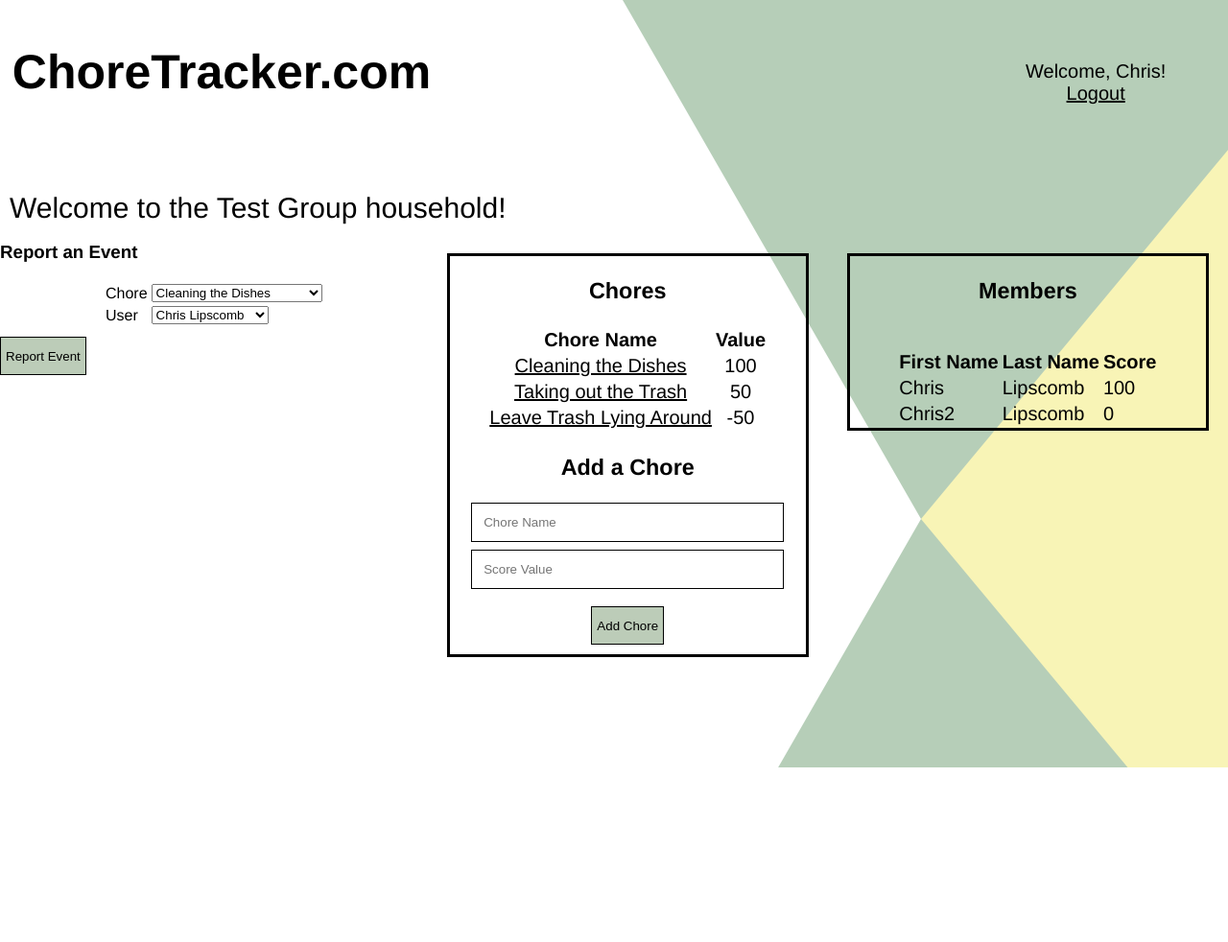
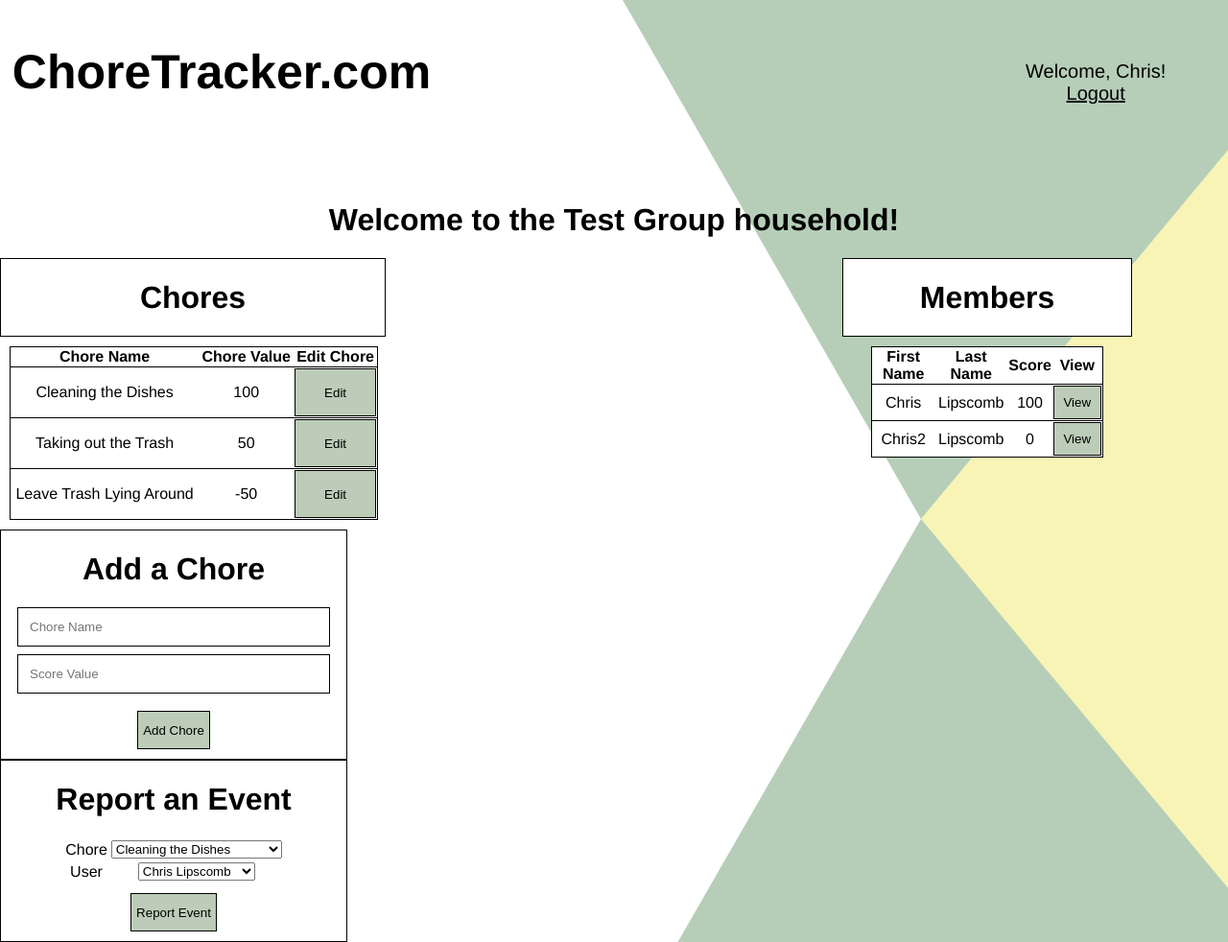
Before and after one commit to Risch1997/IIT-Project, a PHP site: page /group.php?id=1 in a window 1280 px wide. Shown: the whole page at 96% size. Before the commit the page ends 800 px from the top, so only its background shows below. Run offline with PHP 8.4, Linux system fonts and the light colour scheme; a user stored in the database is signed in; data comes from the database, SQL or seed files in the repository; some web fonts are replaced.

Commit message:
styled editChore.php and started styling group.php

```diff
--- a/editChore.php
+++ b/editChore.php
@@ -16,6 +16,8 @@
 		$query = $dbcon->query("SELECT * FROM chores WHERE choreID = $choreID AND groupID = $groupID");
 		$chore = $query->fetch(PDO::FETCH_ASSOC);
 		echo "
+		<div id=\"editchorediv\">
+		<h1>Edit Chore</h1>
 		<form id=\"editChoreForm\" method=\"POST\" action=\"\">
 			<table>
 				<tr>
@@ -28,7 +30,8 @@
 				</tr>
 			</table>
 			<input type=\"submit\" name=\"editChore\" class=\"submit\" value=\"Edit Chore\">
-		</form>";
+		</form>
+		</div>";
 	}
 
 ?>
--- a/group.php
+++ b/group.php
@@ -28,21 +28,24 @@ if(isset($_GET['id'])) {
 	}
 
 	echo "
-		<div style=\"font-size:30px; margin:10px\">
-			Welcome to the " . $group['groupName'] . " household!
-		</div>";
 
-	echo "
-		<div id=\"household\" style=\"font-size:20px; border-style:solid; height: 100%; width: 29%; margin: 20px; float:right\">
-			<h3 style=\"text-align:center\">Members</h3> <br>
-			<table>";
+		<div id=\"groupwelcomediv\">
+			<h1>Welcome to the " . $group['groupName'] . " household!</h1>
+		</div>
+
+		<div id=\"household\">
+		<div id=\"householddiv\">
+			<h1>Members</h1>
+			</div>
+			<table id=\"householdtable\">
+			</div>";
 
 
 	$query = "SELECT users.firstName, users.lastName,group_users.score FROM users, group_users WHERE group_users.userID = users.userID AND group_users.groupID = " . $groupID;
 	// $result = $dbcon->query($query);
 
 
-	echo "<tr><th>First Name</th><th>Last Name</th><th>Score</th></tr>";
+	echo "<tr><th>First Name</th><th>Last Name</th><th>Score</th><th>View</th></tr>";
 	foreach ($dbcon->query($query) as $result){
 
 		echo "
@@ -50,6 +53,7 @@ if(isset($_GET['id'])) {
 					<td>". $result['firstName'] . "</td>
 					<td>". $result['lastName'] . "</td>
 					<td>". $result['score'] . "</td>
+					<td><input type=\"submit\" name=\"viewProfile\" value=\"View\" class=\"profilesubmit\"></td>
 				</tr>";
 	}
 
@@ -57,25 +61,28 @@ if(isset($_GET['id'])) {
 			</table>
 		</div>";
 
-	echo "
-
-		<div id=\"chores\" style=\"font-size:20px; border-style:solid; width: 29%; margin:20px; float:right;text-align:center\">";
-
 ?>
 
-				<h3>Chores</h3>
-				<table id="choreTable">
+				<div id="choresdiv">
+				<h1>Chores</h1>
+				</div>
+
+
+				<table id="chorestable">
 					<tr>
 						<th>Chore Name</th>
-						<th>Value</th>
+						<th>Chore Value</th>
+						<th>Edit Chore</th>
 					</tr>
+
 				<?php
 					$query = $dbcon->query("SELECT * FROM chores WHERE groupid = $groupID");
 					while($chore = $query->fetch(PDO::FETCH_ASSOC)){
 						echo "
 					<tr>
-						<td><a href=\"event.php?id=" . $chore['choreID'] . "\">". $chore['choreName'] . "</a></td>
-						<td>" . $chore['choreValue'] . "</td>
+						<td class=\"choretdlable\">". $chore['choreName'] . "</a></td>
+						<td class=\"choretdlable\">" . $chore['choreValue'] . "</td>
+						<td><a href=\"editChore.php?choreID=" . $chore['choreID'] . "&groupID=$groupID\"><input type=\"submit\" name=\"editChore\" value=\"Edit\" class=\"editchoresubmit\"></a></td>
 					</tr>";
 					}
 				}
@@ -84,7 +91,8 @@ if(isset($_GET['id'])) {
 
 				</table>
 
-				<h3>Add a Chore</h3>
+				<div id="addchorediv">
+				<h1>Add a Chore</h1>
 				<form id="createChore" name="createChore" action="" method="POST">
 					<input type="text" class="form-control" id="chore" name="choreName" placeholder="Chore Name">
 					<input type="text" class="form-control" id="score-val" name="choreValue" placeholder="Score Value">
@@ -92,8 +100,8 @@ if(isset($_GET['id'])) {
 				</form>
 			</div>
 
-			<div id="reports">
-				<h3>Report an Event</h3>
+			<div id="addeventdiv">
+				<h1>Report an Event</h1>
 				<form id="reportEvent" name="createChore" action="" method="POST">
 					<table>
 						<tr>
--- a/resources/styles/style.css
+++ b/resources/styles/style.css
@@ -90,6 +90,36 @@ body{
 }
 
 .viewsubmit:hover{
+	background-color: rgb(247,244,184);
+	cursor: pointer;
+}
+
+.editchoresubmit{
+	/*margin: 10px auto;
+	padding: 5px;*/
+	display: inline-block;
+	color: black;
+	background-color: rgb(188,204,184);
+	border: 1px solid black;
+	width: 100%;
+	height:50px;
+}
+
+.editchoresubmit:hover{
+	background-color: rgb(247,244,184);
+	cursor: pointer;
+}
+
+.profilesubmit{
+	display: inline-block;
+	color: black;
+	background-color: rgb(188,204,184);
+	border: 1px solid black;
+	width: 50px;
+	height: 35px;
+}
+
+.proiflesubmit:hover{
 	background-color: rgb(247,244,184);
 	cursor: pointer;
 }
@@ -220,6 +250,92 @@ input[type=text], input[type=email], input[type=password]{
 	text-align: center;
 }
 
+#choresdiv{
+	margin: 0;
+	padding: 0;
+	border: 1px solid black;
+	width: 400px;
+	background: white;
+	text-align: center;
+}
+
+#groupwelcomediv{
+	text-align: center;
+}
+
+#household{
+	margin: 0 100px 0 0;
+	float: right;
+}
+#householddiv {
+	margin: 0 auto;
+	padding: 0;
+	border: 1px solid black;
+	width: 300px;
+	background: white;
+	text-align: center;
+}
+
+#householdtable{
+	margin: 10px auto;
+	background: white;
+	width: 80%;
+	border-collapse: collapse;
+	text-align: center;
+}
+
+#householdtable tr{
+	border: 1px solid black;
+	height: 30px;
+}
+
+#chorestable{
+	margin: 10px;
+	background: white;
+	width: 30%;
+	border-collapse: collapse;
+}
+
+#chorestable tr{
+	 border: 1px solid black;
+}
+
+#addchorediv{
+	margin: 0;
+	padding: 0;
+	text-align: center;
+	border-style: solid;
+	border-color: black;
+	border-width: 1px;
+	width: 360px;
+	background: white;
+}
+
+#addeventdiv{
+	margin: 0;
+	padding: 0;
+	text-align: center;
+	border-style: solid;
+	border-color: black;
+	border-width: 1px;
+	width: 360px;
+	background: white;
+}
+
+#editchorediv{
+	margin: 0 auto;
+	padding: 0;
+	clear: both;
+	text-align: center;
+	border-style: solid;
+	border-color: black;
+	border-width: 1px;
+	width: 500px;
+	background: white;
+
+}
+
+
 .grouplisttable{
 	margin: 10px auto;
 	background:white;
@@ -227,10 +343,17 @@ input[type=text], input[type=email], input[type=password]{
 	width: 30%;
 }
 
+
+
 .tdlable {
 	text-align: center;
 	background: white;
 	border: 1px solid black;
+}
+
+.choretdlable {
+	text-align: center;
+	background: white;
 }
 
 .viewtr {
```
